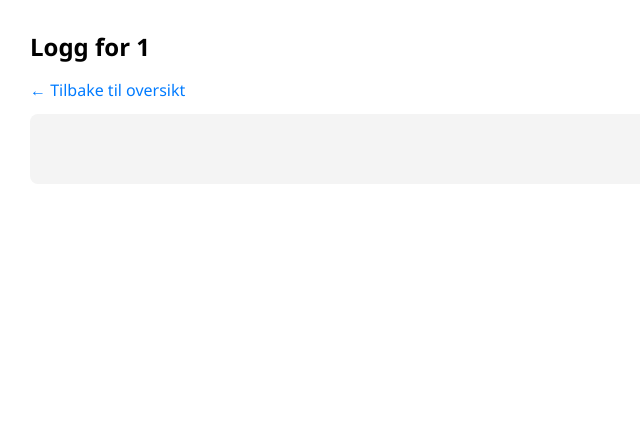
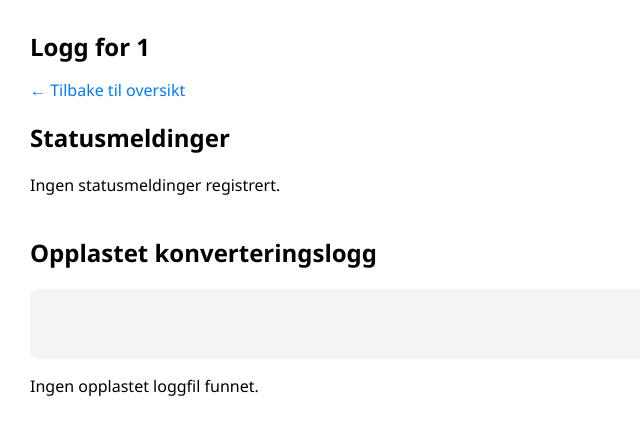
Before and after one commit to joaskvik/baatmonitor, a Flask app: page /logg/1 in a window 1280 px wide. Shown: the top 435 px of the page, without its empty margins (0-640 px from the left). Run offline with Flask 3, Linux system fonts and the light colour scheme.

Commit message:
Update admin_logg_bat.html

```diff
--- a/templates/admin_logg_bat.html
+++ b/templates/admin_logg_bat.html
@@ -6,18 +6,44 @@
     <style>
         body { font-family: 'Segoe UI', sans-serif; margin: 30px; }
         h1 { font-size: 24px; }
-        pre { background: #f4f4f4; padding: 20px; border-radius: 8px; }
+        pre { background: #f4f4f4; padding: 20px; border-radius: 8px; white-space: pre-wrap; }
         a { text-decoration: none; color: #007bff; }
         a:hover { text-decoration: underline; }
+        .seksjon {
+            margin-bottom: 40px;
+        }
     </style>
 </head>
 <body>
     <h1>Logg for {{ batnavn.replace('_', ' ') }}</h1>
     <a href="{{ url_for('oversikt') }}">← Tilbake til oversikt</a>
-    <pre>
-{% for linje in logger %}
-{{ linje['tid'] }} - {{ linje['status'] }}
+
+    <div class="seksjon">
+        <h2>Statusmeldinger</h2>
+        {% if logger %}
+            <ul>
+            {% for linje in logger if linje['tid'] != 'Filopplastet' %}
+                <li><strong>{{ linje['tid'] }}</strong> – {{ linje['status'] }}</li>
+            {% endfor %}
+            </ul>
+        {% else %}
+            <p>Ingen statusmeldinger registrert.</p>
+        {% endif %}
+    </div>
+
+    <div class="seksjon">
+        <h2>Opplastet konverteringslogg</h2>
+        {% set har_filopplasting = false %}
+        <pre>
+{% for linje in logger if linje['tid'] == 'Filopplastet' %}
+{{ linje['status'] }}
+{% set har_filopplasting = true %}
 {% endfor %}
-    </pre>
+        </pre>
+        {% if not har_filopplasting %}
+            <p>Ingen opplastet loggfil funnet.</p>
+        {% endif %}
+    </div>
+
 </body>
 </html>
```
